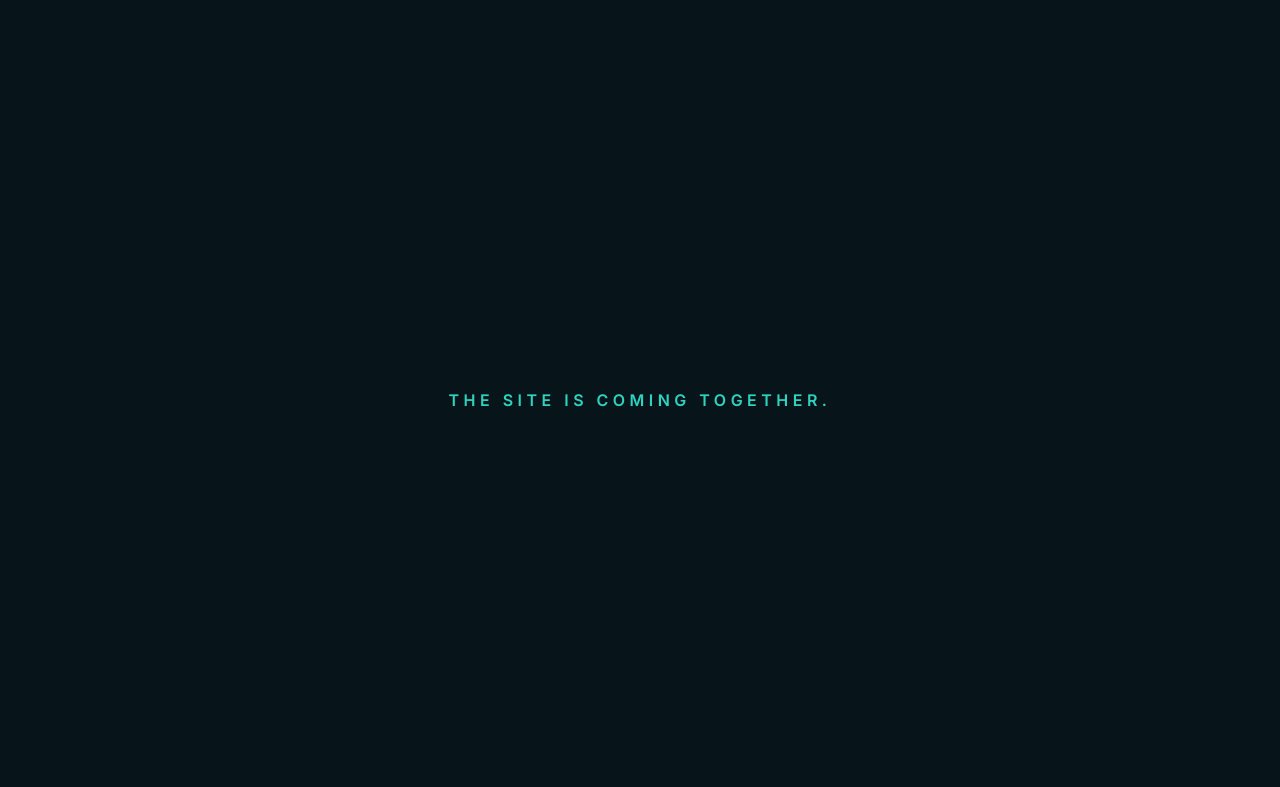
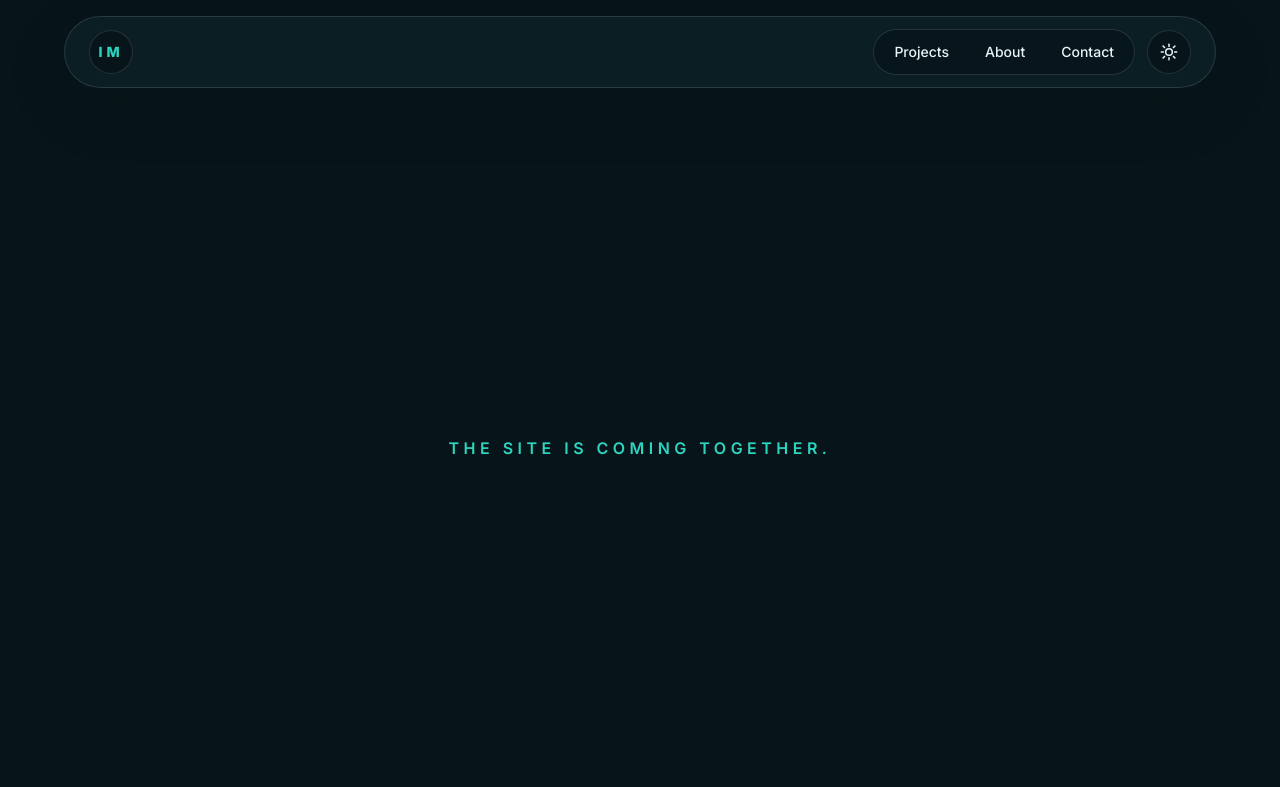
Before and after one commit to mis8680/mis8680.github.io, an Astro site: page / in a window 1280 px wide. Built offline with nearby package versions, Linux system fonts and the light colour scheme; Astro itself is replaced by a stand-in of ours.

Commit message:
feat: add sticky navigation with dark/light theme toggle

```diff
--- /dev/null
+++ b/src/components/Nav.astro
@@ -0,0 +1,101 @@
+<header class="fixed inset-x-0 top-0 z-50 px-4 pt-4 sm:px-6">
+	<nav
+		aria-label="Primary"
+		class="mx-auto flex w-full max-w-6xl items-center justify-between rounded-full border border-[color:var(--color-border)] bg-[color:color-mix(in_srgb,var(--color-surface)_82%,transparent)] px-4 py-3 shadow-[0_18px_60px_rgba(7,20,25,0.18)] backdrop-blur md:px-6"
+	>
+		<a
+			href="/"
+			aria-label="Insu Mun home"
+			class="inline-flex h-11 w-11 items-center justify-center rounded-full border border-[color:var(--color-border)] bg-[color:var(--color-background)] text-sm font-extrabold tracking-[0.28em] text-[color:var(--color-accent)] transition hover:border-[color:var(--color-accent)] hover:text-[color:var(--color-accent-hover)]"
+		>
+			IM
+		</a>
+
+		<div class="flex min-w-0 items-center gap-2 sm:gap-3">
+			<div class="flex items-center gap-1 rounded-full border border-[color:var(--color-border)] bg-[color:color-mix(in_srgb,var(--color-background)_72%,transparent)] p-1">
+				<a
+					href="#projects"
+					class="rounded-full px-2.5 py-2 text-[0.7rem] font-medium text-[color:var(--color-text)] transition hover:bg-[color:var(--color-surface)] hover:text-[color:var(--color-accent)] sm:px-4 sm:text-sm"
+				>
+					Projects
+				</a>
+				<a
+					href="#about"
+					class="rounded-full px-2.5 py-2 text-[0.7rem] font-medium text-[color:var(--color-text)] transition hover:bg-[color:var(--color-surface)] hover:text-[color:var(--color-accent)] sm:px-4 sm:text-sm"
+				>
+					About
+				</a>
+				<a
+					href="#contact"
+					class="rounded-full px-2.5 py-2 text-[0.7rem] font-medium text-[color:var(--color-text)] transition hover:bg-[color:var(--color-surface)] hover:text-[color:var(--color-accent)] sm:px-4 sm:text-sm"
+				>
+					Contact
+				</a>
+			</div>
+
+			<button
+				type="button"
+				data-theme-toggle
+				class="inline-flex h-11 w-11 items-center justify-center rounded-full border border-[color:var(--color-border)] bg-[color:var(--color-background)] text-[color:var(--color-text)] transition hover:border-[color:var(--color-accent)] hover:text-[color:var(--color-accent)]"
+				aria-label="Toggle color theme"
+			>
+				<svg
+					data-theme-sun
+					class="h-5 w-5"
+					viewBox="0 0 24 24"
+					fill="none"
+					stroke="currentColor"
+					stroke-linecap="round"
+					stroke-linejoin="round"
+					stroke-width="1.8"
+					aria-hidden="true"
+				>
+					<circle cx="12" cy="12" r="4" />
+					<path d="M12 2.75v2.5" />
+					<path d="M12 18.75v2.5" />
+					<path d="m4.93 4.93 1.77 1.77" />
+					<path d="m17.3 17.3 1.77 1.77" />
+					<path d="M2.75 12h2.5" />
+					<path d="M18.75 12h2.5" />
+					<path d="m4.93 19.07 1.77-1.77" />
+					<path d="m17.3 6.7 1.77-1.77" />
+				</svg>
+				<svg
+					data-theme-moon
+					class="hidden h-5 w-5"
+					viewBox="0 0 24 24"
+					fill="none"
+					stroke="currentColor"
+					stroke-linecap="round"
+					stroke-linejoin="round"
+					stroke-width="1.8"
+					aria-hidden="true"
+				>
+					<path d="M21 12.79A9 9 0 1 1 11.21 3c-.22.72-.34 1.49-.34 2.29a9 9 0 0 0 10.13 7.5Z" />
+				</svg>
+			</button>
+		</div>
+	</nav>
+</header>
+
+<script is:inline>
+	const toggle = document.querySelector('[data-theme-toggle]');
+	const sun = document.querySelector('[data-theme-sun]');
+	const moon = document.querySelector('[data-theme-moon]');
+
+	const updateIcons = () => {
+		const isLight = document.body.classList.contains('light');
+		sun?.classList.toggle('hidden', isLight);
+		moon?.classList.toggle('hidden', !isLight);
+	};
+
+	updateIcons();
+
+	toggle?.addEventListener('click', () => {
+		const isLight = document.body.classList.toggle('light');
+		try {
+			localStorage.setItem('theme', isLight ? 'light' : 'dark');
+		} catch {}
+		updateIcons();
+	});
+</script>
--- a/src/pages/index.astro
+++ b/src/pages/index.astro
@@ -1,11 +1,19 @@
 ---
 import Layout from '../layouts/Layout.astro';
+import Nav from '../components/Nav.astro';
 ---
 
 <Layout title="Insu Mun | Portfolio">
-	<main class="mx-auto flex min-h-screen max-w-4xl items-center justify-center px-6">
-		<p class="text-center text-sm font-semibold uppercase tracking-[0.28em] text-[color:var(--color-accent)] sm:text-base">
-			The site is coming together.
-		</p>
+	<Nav />
+	<main class="mx-auto flex min-h-screen max-w-4xl px-6 pt-28">
+		<div class="flex w-full flex-col gap-24 pb-16">
+			<section id="projects" class="flex min-h-[calc(100vh-8rem)] items-center justify-center scroll-mt-28">
+				<p class="text-center text-sm font-semibold uppercase tracking-[0.28em] text-[color:var(--color-accent)] sm:text-base">
+					The site is coming together.
+				</p>
+			</section>
+			<section id="about" class="h-px scroll-mt-28" aria-hidden="true"></section>
+			<section id="contact" class="h-px scroll-mt-28" aria-hidden="true"></section>
+		</div>
 	</main>
 </Layout>
```
